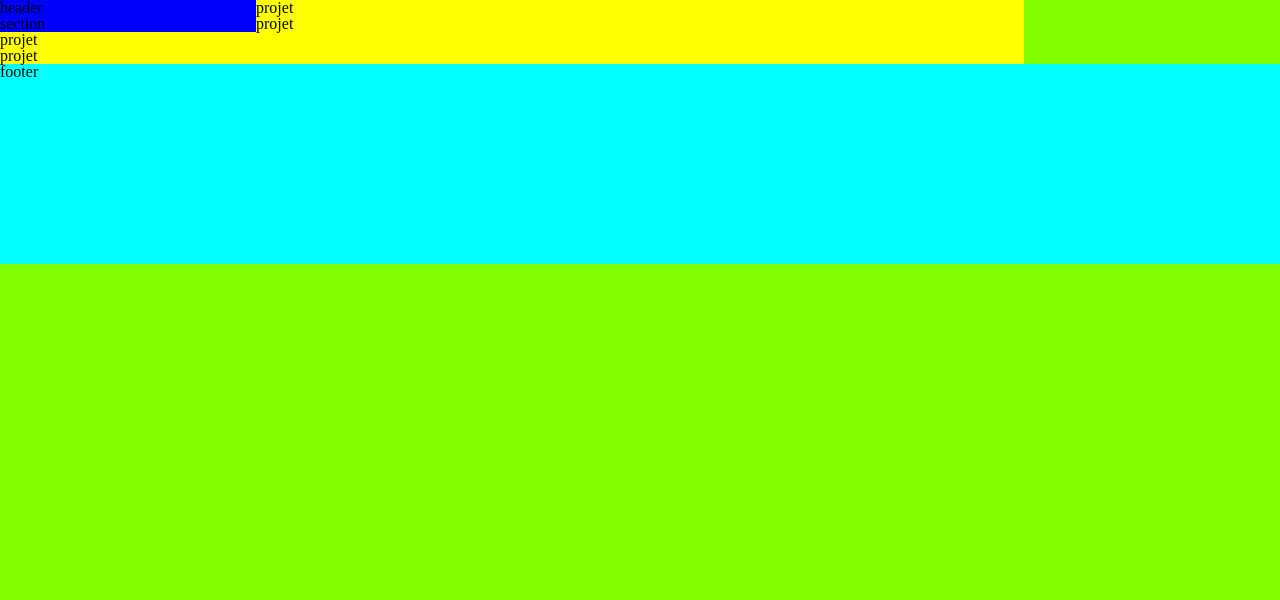
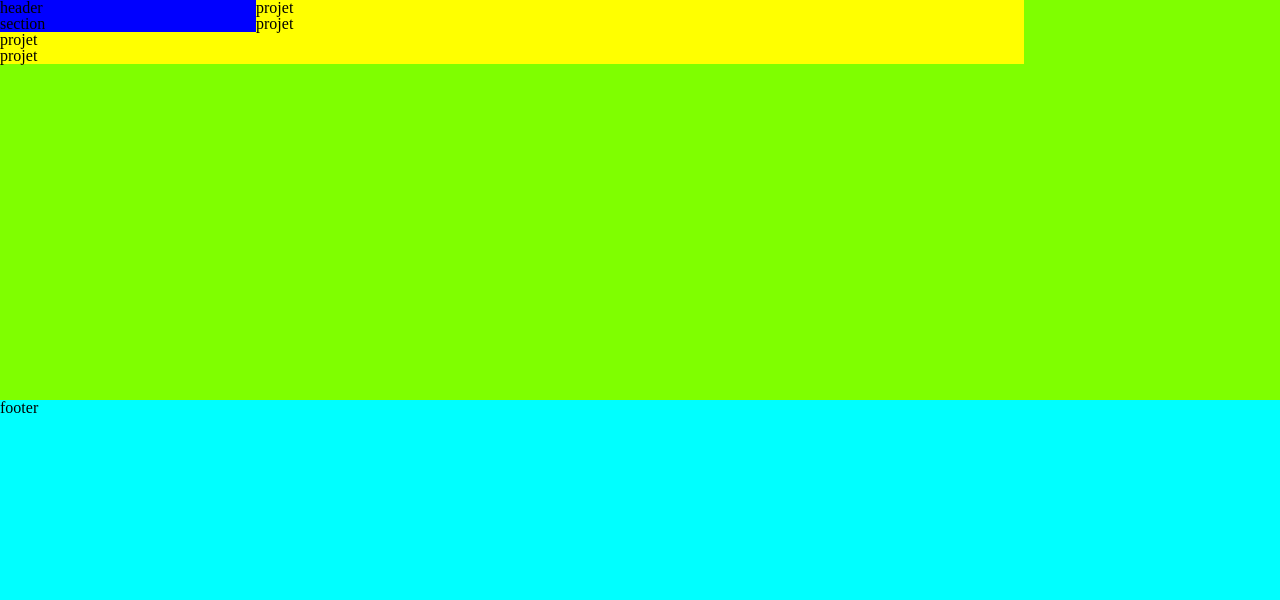
Before and after one commit to thibaud26/portfolio, a PHP site: page / in a window 1280 px wide. Shown: the part 200-800 px from the top of the page. Run offline with PHP 8.4, Linux system fonts and the light colour scheme.

Commit message:
modif css et supprim dossier mes creations

```diff
--- a/css/main.css
+++ b/css/main.css
@@ -88,7 +88,7 @@ footer {
     left: 0;
     right: 0;
     background-color: aqua;
-    display: block;
+    position: absolute;
     height: 12.5em;
     width: 100%;
     clear: both; /* sert a mettre le footer en bas */
```
Also changed, not shown: images/Thib.png (renamed from images/Thibaud1.png), images/Thib2.png (renamed from images/ok.png).
